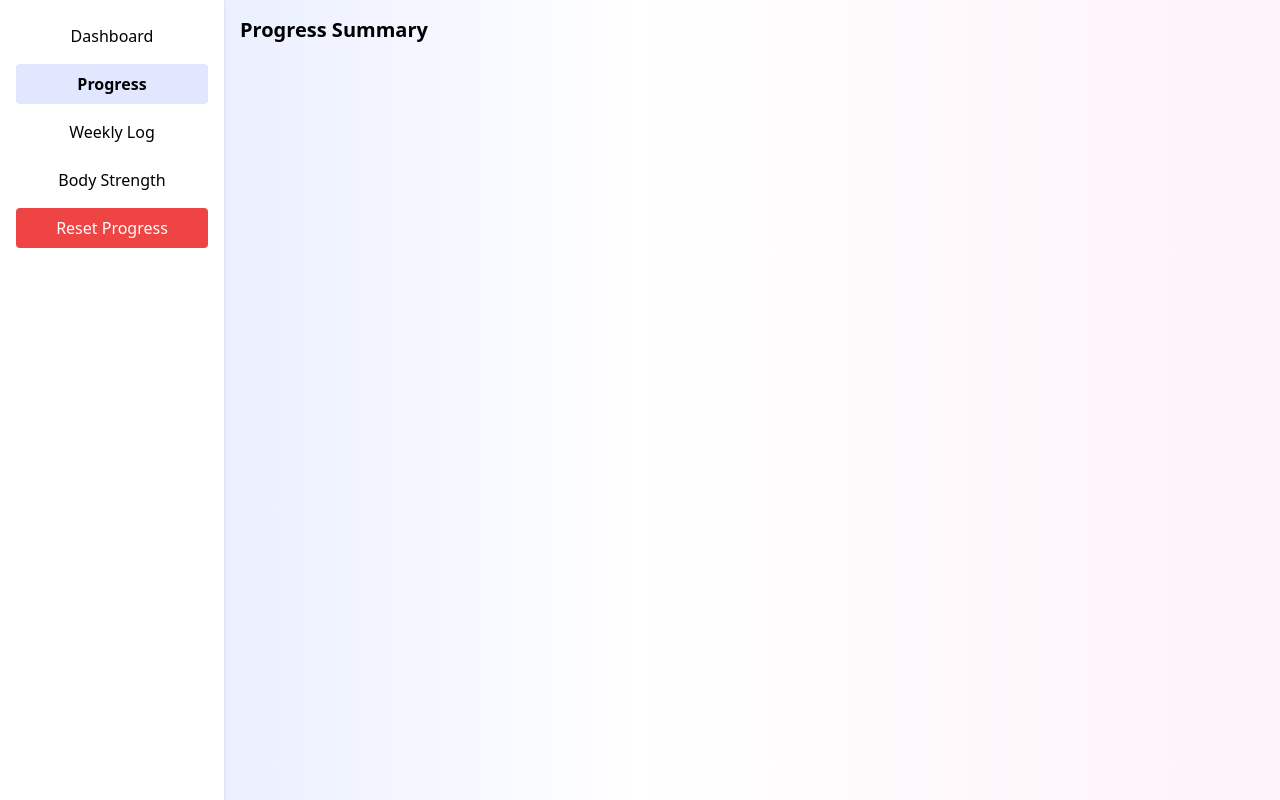
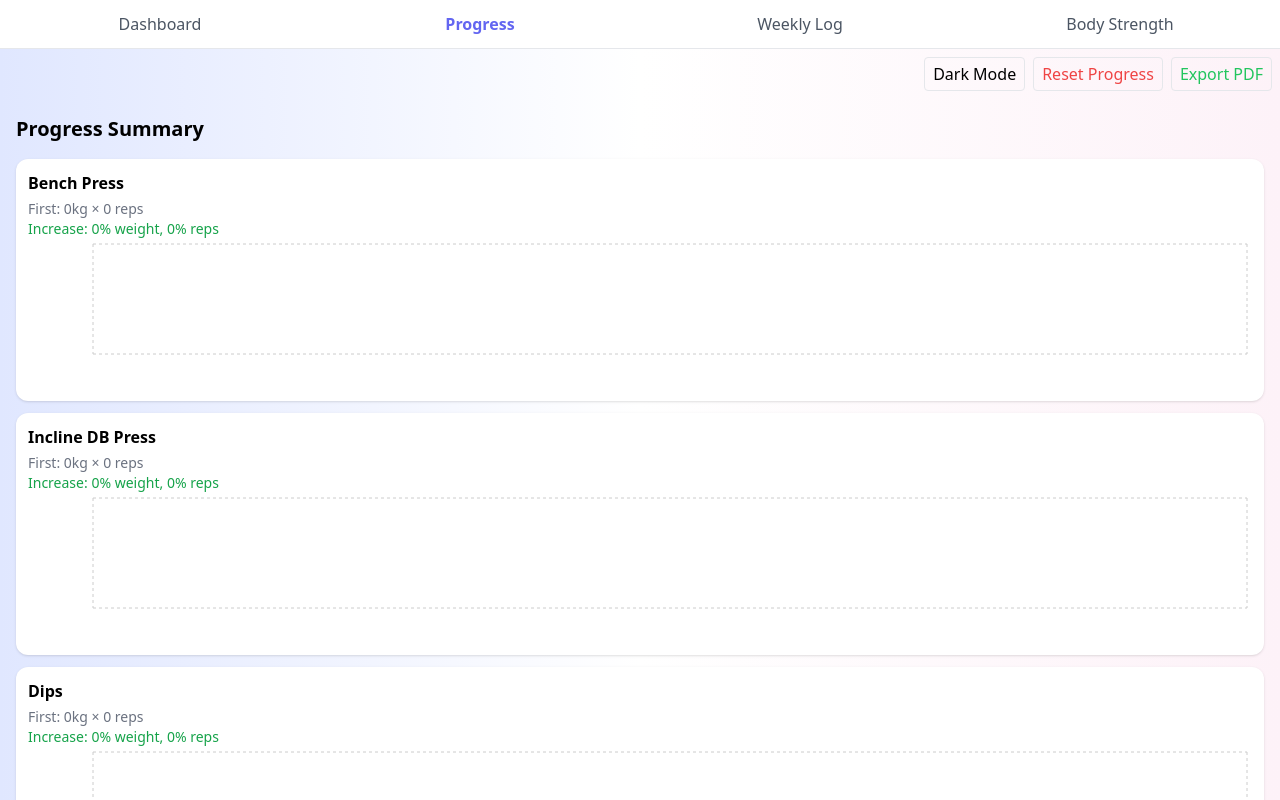
Before and after one commit to Ammar-Hus/gym-tracker1, a React (Create React App) app: page / in a window 1280 px wide. Both pictures are taken after a click on the button "Progress". Shown: the top 800 px of the page. Built offline with nearby package versions, Linux system fonts and the light colour scheme; the HTML template or start-up script is replaced by a standard one.

Commit message:
Update App.jsx

```diff
--- a/src/App.jsx
+++ b/src/App.jsx
@@ -1,6 +1,9 @@
+// src/App.jsx
 import React, { useEffect, useMemo, useState } from 'react';
 import { LineChart, Line, XAxis, YAxis, Tooltip, ResponsiveContainer, CartesianGrid } from 'recharts';
-import { format, parseISO } from 'date-fns';
+import { format, parseISO, subDays, startOfMonth, isAfter } from 'date-fns';
+import jsPDF from 'jspdf';
+import html2canvas from 'html2canvas';
 
 const SPLIT = [
   { day: 'Monday', muscle: 'Chest + Triceps + Abs', exercises: ['Bench Press','Incline DB Press','Dips','Pushdowns','Overhead DB Extension','Plank','Deadbug','Woodchoppers'] },
@@ -12,8 +15,8 @@ const SPLIT = [
   { day: 'Sunday', muscle: 'Legs + Shoulders', exercises: ['Leg Press','Leg Extension','Ham Curl','Arnold Press','Front Raise','Cable Lateral Raise','Stretch & Mobility'] }
 ];
 
-const STORAGE_KEY = 'gympro_logs_v3';
-const STORAGE_FIRST = 'gympro_first_entry_day';
+const STORAGE_KEY = 'gympro_logs_v2';
+const THEME_KEY = 'gympro_theme_v1';
 
 function uid(){ return Math.random().toString(36).slice(2,9); }
 
@@ -28,19 +31,19 @@ function groupByExercise(logs){
 }
 
 export default function App(){
-  const [logs, setLogs] = useState(()=>{ try{ return JSON.parse(localStorage.getItem(STORAGE_KEY)) || []; }catch(e){return []} });
+  const [logs, setLogs] = useState(()=> {
+    try { const raw = localStorage.getItem(STORAGE_KEY); return raw? JSON.parse(raw) : []; } catch(e){ return []; }
+  });
   const [selectedDay, setSelectedDay] = useState(null);
   const [selectedExercise, setSelectedExercise] = useState(null);
   const [showPanel, setShowPanel] = useState(false);
   const [setsInput, setSetsInput] = useState([{set:1,reps:8,weight:0}]);
   const [date, setDate] = useState(format(new Date(),'yyyy-MM-dd'));
   const [tab, setTab] = useState('dashboard');
+  const [darkMode, setDarkMode] = useState(()=> localStorage.getItem(THEME_KEY)==='dark');
 
   useEffect(()=>{ localStorage.setItem(STORAGE_KEY, JSON.stringify(logs)); },[logs]);
-
-  function resetProgress(){
-    if(window.confirm("Are you sure you want to reset all logs?")) setLogs([]);
-  }
+  useEffect(()=>{ localStorage.setItem(THEME_KEY, darkMode?'dark':'light'); },[darkMode]);
 
   function openDay(day){ setSelectedDay(day); setSelectedExercise(null); setShowPanel(true); setSetsInput([{set:1,reps:8,weight:0}]); }
   function openExercise(ex){ setSelectedExercise(ex); setSetsInput([{set:1,reps:8,weight:0}]); }
@@ -54,73 +57,111 @@ export default function App(){
       id: uid(), date, day: selectedDay || format(parseISO(date),'EEEE'), exercise: selectedExercise,
       set: s.set, reps: Number(s.reps), weight: Number(s.weight)
     }));
-
-    setLogs(prev=>{
-      const all = [...prev, ...newEntries].sort((a,b)=> a.date > b.date ? 1 : -1);
-
-      // Save first entry per day+exercise if not exists
-      const firstEntries = JSON.parse(localStorage.getItem(STORAGE_FIRST) || '{}');
-      const key = `${selectedDay}-${selectedExercise}`;
-      if(!firstEntries[key]){
-        firstEntries[key] = { weight: newEntries[0].weight, reps: newEntries[0].reps };
-        localStorage.setItem(STORAGE_FIRST, JSON.stringify(firstEntries));
-      }
-
-      return all;
-    });
-
+    setLogs(prev=>[...prev, ...newEntries].sort((a,b)=> a.date > b.date ? 1 : -1));
     setSetsInput([{set:1,reps:8,weight:0}]);
     setSelectedExercise(null);
   }
 
+  function resetProgress(){ if(window.confirm('Are you sure? This will delete all logs.')) setLogs([]); }
+
+  function totalStrengthData(){
+    const map={};
+    logs.forEach(l=>{
+      if(!map[l.date]) map[l.date]={strength:0,count:0,weightSum:0,repsSum:0};
+      map[l.date].strength += l.weight*l.reps;
+      map[l.date].weightSum += l.weight;
+      map[l.date].repsSum += l.reps;
+      map[l.date].count +=1;
+    });
+    return Object.keys(map).sort().map(d=>({
+      date:d,
+      strength: map[d].strength,
+      avgWeight: Math.round(map[d].weightSum/map[d].count*100)/100,
+      avgReps: Math.round(map[d].repsSum/map[d].count*100)/100
+    }));
+  }
+
   const exerciseMap = useMemo(()=> groupByExercise(logs), [logs]);
 
-  function getPercentageIncrease(day, exercise, weight, reps){
-    const firstEntries = JSON.parse(localStorage.getItem(STORAGE_FIRST) || '{}');
-    const key = `${day}-${exercise}`;
-    if(!firstEntries[key]) return { weightPct: 0, repsPct: 0 };
-    const w0 = firstEntries[key].weight;
-    const r0 = firstEntries[key].reps;
+  const firstPerExercise = useMemo(()=>{
+    const out = {}; Object.keys(exerciseMap).forEach(ex=>{
+      const arr = exerciseMap[ex]; if(arr.length){ const first = arr[0]; out[ex] = {date:first.date, reps:first.reps, weight:first.weight}; }
+    }); return out;
+  }, [exerciseMap]);
+
+  const day14Start = format(subDays(new Date(),13),'yyyy-MM-dd');
+  const monthStart = format(startOfMonth(new Date()),'yyyy-MM-dd');
+
+  function averageInRange(ex, startDate){
+    const arr = (exerciseMap[ex]||[]).filter(r=> isAfter(parseISO(r.date), subDays(parseISO(startDate),1)) || r.date===startDate );
+    if(!arr.length) return {avgReps:0, avgWeight:0, count:0};
+    const reps = arr.reduce((s,r)=>s + r.reps,0)/arr.length;
+    const weight = arr.reduce((s,r)=>s + r.weight,0)/arr.length;
+    return {avgReps: Math.round(reps*100)/100, avgWeight: Math.round(weight*100)/100, count: arr.length};
+  }
+
+  const progressSummary = useMemo(()=>{
+    const exs = Object.keys(exerciseMap).length ? Object.keys(exerciseMap) : SPLIT.flatMap(s=>s.exercises);
+    return exs.map(ex=>{
+      const first = firstPerExercise[ex] || null;
+      const avg14 = averageInRange(ex, day14Start);
+      const avgMonth = averageInRange(ex, monthStart);
+      const weightFirst = first? first.weight : 0; const repsFirst = first? first.reps : 0;
+      const weight14 = avg14.avgWeight; const reps14 = avg14.avgReps;
+      const weightMonth = avgMonth.avgWeight; const repsMonth = avgMonth.avgReps;
+      const pctIncreaseWeight14 = weightFirst? Math.round(((weight14 - weightFirst)/weightFirst)*100*100)/100 : null;
+      const pctIncreaseReps14 = repsFirst? Math.round(((reps14 - repsFirst)/repsFirst)*100*100)/100 : null;
+      const pctIncreaseWeightMonth = weightFirst? Math.round(((weightMonth - weightFirst)/weightFirst)*100*100)/100 : null;
+      const pctIncreaseRepsMonth = repsFirst? Math.round(((repsMonth - repsFirst)/repsFirst)*100*100)/100 : null;
       return {
-      weightPct: w0 ? Math.round(((weight - w0)/w0)*100*100)/100 : null,
-      repsPct: r0 ? Math.round(((reps - r0)/r0)*100*100)/100 : null
+        exercise: ex,
+        first: {date: first? first.date : null, weight: weightFirst, reps: repsFirst},
+        avg14: { ...avg14 }, pct14: { weight: pctIncreaseWeight14, reps: pctIncreaseReps14 },
+        avgMonth: { ...avgMonth }, pctMonth: { weight: pctIncreaseWeightMonth, reps: pctIncreaseRepsMonth }
       };
-  }
+    });
+  }, [exerciseMap, firstPerExercise]);
 
   function chartDataForExercise(ex){
     const arr = (exerciseMap[ex]||[]).map(r=>({ date: r.date, weight: r.weight, reps: r.reps }));
     const map = {};
-    arr.forEach(a=>{
-      if(!map[a.date]) map[a.date]={weightSum:0,repsSum:0,count:0};
-      map[a.date].weightSum += a.weight; map[a.date].repsSum += a.reps; map[a.date].count +=1;
-    });
+    arr.forEach(a=>{ if(!map[a.date]) map[a.date]={weightSum:0,repsSum:0,count:0}; map[a.date].weightSum += a.weight; map[a.date].repsSum += a.reps; map[a.date].count +=1; });
     return Object.keys(map).sort().map(d=>({ date:d, weight: Math.round((map[d].weightSum/map[d].count)*100)/100, reps: Math.round((map[d].repsSum/map[d].count)*100)/100 }));
   }
 
-  function totalStrengthData() {
-    const map = {};
-    logs.forEach(l => {
-      if(!map[l.date]) map[l.date] = 0;
-      map[l.date] += l.weight * l.reps;
+  function exportPDF(){
+    const input = document.getElementById('export-area');
+    html2canvas(input).then(canvas=>{
+      const imgData = canvas.toDataURL('image/png');
+      const pdf = new jsPDF('p','mm','a4');
+      const imgProps = pdf.getImageProperties(imgData);
+      const pdfWidth = pdf.internal.pageSize.getWidth();
+      const pdfHeight = imgProps.height * pdfWidth / imgProps.width;
+      pdf.addImage(imgData,'PNG',0,0,pdfWidth,pdfHeight);
+      pdf.save("gym_logs.pdf");
     });
-    return Object.keys(map).sort().map(date => ({ date, strength: Math.round(map[date]*100)/100 }));
   }
 
-  const primary = 'bg-gradient-to-r from-indigo-100 via-white to-pink-50';
+  const primary = darkMode ? 'bg-gray-900 text-gray-100' : 'bg-gradient-to-r from-indigo-100 via-white to-pink-50';
 
   return (
-    <div className={`min-h-screen ${primary} flex`}>
-      {/* Sidebar */}
-      <div className="w-56 bg-white shadow p-4 flex flex-col space-y-2">
-        <button onClick={()=>setTab('dashboard')} className={`p-2 rounded ${tab==='dashboard'?'bg-indigo-100 font-bold':''}`}>Dashboard</button>
-        <button onClick={()=>setTab('progress')} className={`p-2 rounded ${tab==='progress'?'bg-indigo-100 font-bold':''}`}>Progress</button>
-        <button onClick={()=>setTab('weekly')} className={`p-2 rounded ${tab==='weekly'?'bg-indigo-100 font-bold':''}`}>Weekly Log</button>
-        <button onClick={()=>setTab('strength')} className={`p-2 rounded ${tab==='strength'?'bg-indigo-100 font-bold':''}`}>Body Strength</button>
-        <button onClick={resetProgress} className="mt-4 p-2 bg-red-500 text-white rounded hover:bg-red-600">Reset Progress</button>
+    <div className={`min-h-screen ${primary} flex flex-col`}>
+      {/* Tabs */}
+      <div className={`flex justify-around border-b ${darkMode?'bg-gray-800':'bg-white'} sticky top-0 z-10`}>
+        <button onClick={()=>setTab('dashboard')} className={`flex-1 p-3 ${tab==='dashboard'?'font-bold text-indigo-500':'text-gray-600'}`}>Dashboard</button>
+        <button onClick={()=>setTab('progress')} className={`flex-1 p-3 ${tab==='progress'?'font-bold text-indigo-500':'text-gray-600'}`}>Progress</button>
+        <button onClick={()=>setTab('weekly')} className={`flex-1 p-3 ${tab==='weekly'?'font-bold text-indigo-500':'text-gray-600'}`}>Weekly Log</button>
+        <button onClick={()=>setTab('strength')} className={`flex-1 p-3 ${tab==='strength'?'font-bold text-indigo-500':'text-gray-600'}`}>Body Strength</button>
       </div>
 
-      {/* Main Content */}
-      <div className="flex-1 p-4 overflow-y-auto">
+      {/* Dark Mode & Reset */}
+      <div className="p-2 flex justify-end gap-2">
+        <button onClick={()=>setDarkMode(prev=>!prev)} className="px-2 py-1 border rounded">{darkMode?'Light Mode':'Dark Mode'}</button>
+        <button onClick={resetProgress} className="px-2 py-1 border rounded text-red-500">Reset Progress</button>
+        <button onClick={exportPDF} className="px-2 py-1 border rounded text-green-500">Export PDF</button>
+      </div>
+
+      <div id="export-area" className="p-4 space-y-4">
         {/* Dashboard */}
         {tab==='dashboard' && (
           <div className="space-y-4">
@@ -133,10 +174,10 @@ export default function App(){
                 </button>
               ))}
             </div>
-
+            {/* Slide-in Panel */}
             {showPanel && selectedDay && (
               <div className="fixed inset-0 bg-black/40 flex justify-end">
-                <div className="bg-white w-80 p-4 overflow-y-auto">
+                <div className="bg-white dark:bg-gray-800 w-80 p-4 overflow-y-auto">
                   <div className="flex justify-between items-center mb-3">
                     <div className="font-bold">{selectedDay} Exercises</div>
                     <button onClick={()=>setShowPanel(false)}>✕</button>
@@ -144,7 +185,9 @@ export default function App(){
                   {!selectedExercise && (
                     <div className="space-y-2">
                       {(SPLIT.find(d=>d.day===selectedDay)?.exercises||[]).map(ex=>(
-                        <button key={ex} onClick={()=>openExercise(ex)} className="block w-full text-left p-2 bg-indigo-50 rounded">{ex}</button>
+                        <button key={ex} onClick={()=>openExercise(ex)} className="block w-full text-left p-2 bg-indigo-50 rounded">
+                          {ex}
+                        </button>
                       ))}
                     </div>
                   )}
@@ -170,19 +213,22 @@ export default function App(){
 
         {/* Progress */}
         {tab==='progress' && (
-          <div className="space-y-6">
+          <div className="space-y-4">
             <div className="text-xl font-bold">Progress Summary</div>
-            {Object.keys(exerciseMap).map(ex=>{
-              const logsEx = exerciseMap[ex];
-              const last = logsEx[logsEx.length-1];
-              const pct = getPercentageIncrease(last.day, ex, last.weight, last.reps);
+            <div className="grid gap-3">
+              {progressSummary.map(item=>{
+                const last = exerciseMap[item.exercise]?.slice(-1)[0]||{weight:0,reps:0};
+                const pct = {
+                  weightPct: item.first.weight? Math.round(((last.weight - item.first.weight)/item.first.weight)*100*100)/100 : 0,
+                  repsPct: item.first.reps? Math.round(((last.reps - item.first.reps)/item.first.reps)*100*100)/100 : 0
+                };
                 return (
-                <div key={ex} className="p-3 rounded-xl bg-white shadow">
-                  <div className="font-semibold mb-1">{ex}</div>
-                  <div className="text-sm text-gray-500">Last: {last.weight}kg × {last.reps} reps</div>
+                  <div key={item.exercise} className="p-3 rounded-xl bg-white shadow dark:bg-gray-800">
+                    <div className="font-semibold mb-1">{item.exercise}</div>
+                    <div className="text-sm text-gray-500">First: {item.first.weight}kg × {item.first.reps} reps</div>
                     <div className="text-sm text-green-600">Increase: {pct.weightPct}% weight, {pct.repsPct}% reps</div>
                     <ResponsiveContainer width="100%" height={150}>
-                    <LineChart data={chartDataForExercise(ex)}>
+                      <LineChart data={chartDataForExercise(item.exercise)}>
                         <CartesianGrid strokeDasharray="3 3" />
                         <XAxis dataKey="date" tickFormatter={d=>d.slice(5)} />
                         <YAxis />
@@ -195,6 +241,7 @@ export default function App(){
                 );
               })}
             </div>
+          </div>
         )}
 
         {/* Weekly Log */}
@@ -204,7 +251,7 @@ export default function App(){
             {SPLIT.map(day=>{
               const dayLogs = logs.filter(l=>l.day===day.day);
               return (
-                <div key={day.day} className="p-3 rounded-xl bg-white shadow mb-3">
+                <div key={day.day} className="p-3 rounded-xl bg-white shadow mb-3 dark:bg-gray-800">
                   <div className="font-semibold">{day.day} ({day.muscle})</div>
                   {dayLogs.length ? dayLogs.map(l=>(
                     <div key={l.id} className="text-sm">{l.exercise}: {l.weight}kg × {l.reps} reps</div>
@@ -224,8 +271,10 @@ export default function App(){
                 <CartesianGrid strokeDasharray="3 3" />
                 <XAxis dataKey="date" tickFormatter={d=>d.slice(5)} />
                 <YAxis />
-                <Tooltip />
+                <Tooltip formatter={(value,key)=>[value,key==='strength'?'Total Strength':key==='avgWeight'?'Avg Weight':'Avg Reps']} />
                 <Line type="monotone" dataKey="strength" stroke="#10B981" strokeWidth={2} />
+                <Line type="monotone" dataKey="avgWeight" stroke="#6366F1" strokeWidth={2} />
+                <Line type="monotone" dataKey="avgReps" stroke="#EC4899" strokeWidth={2} />
               </LineChart>
             </ResponsiveContainer>
           </div>
```
Lines whose indentation alone changed are shown as unchanged.
